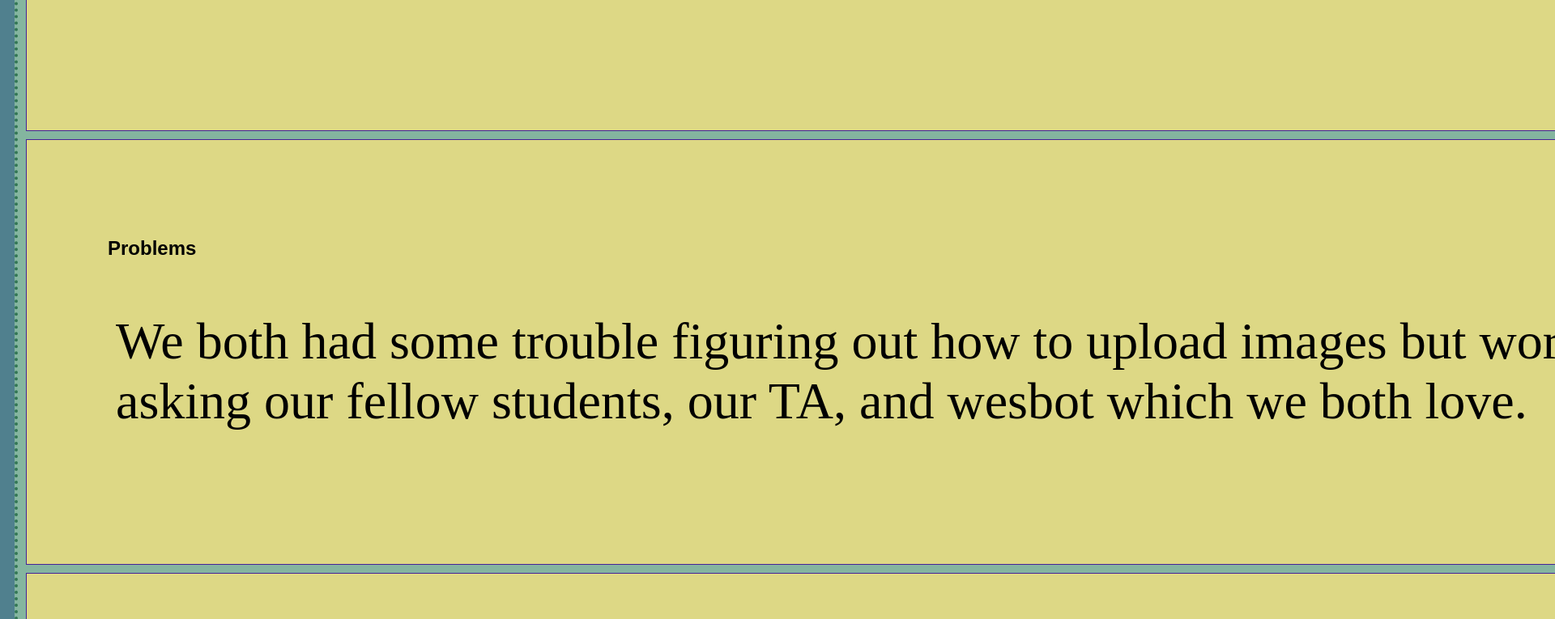
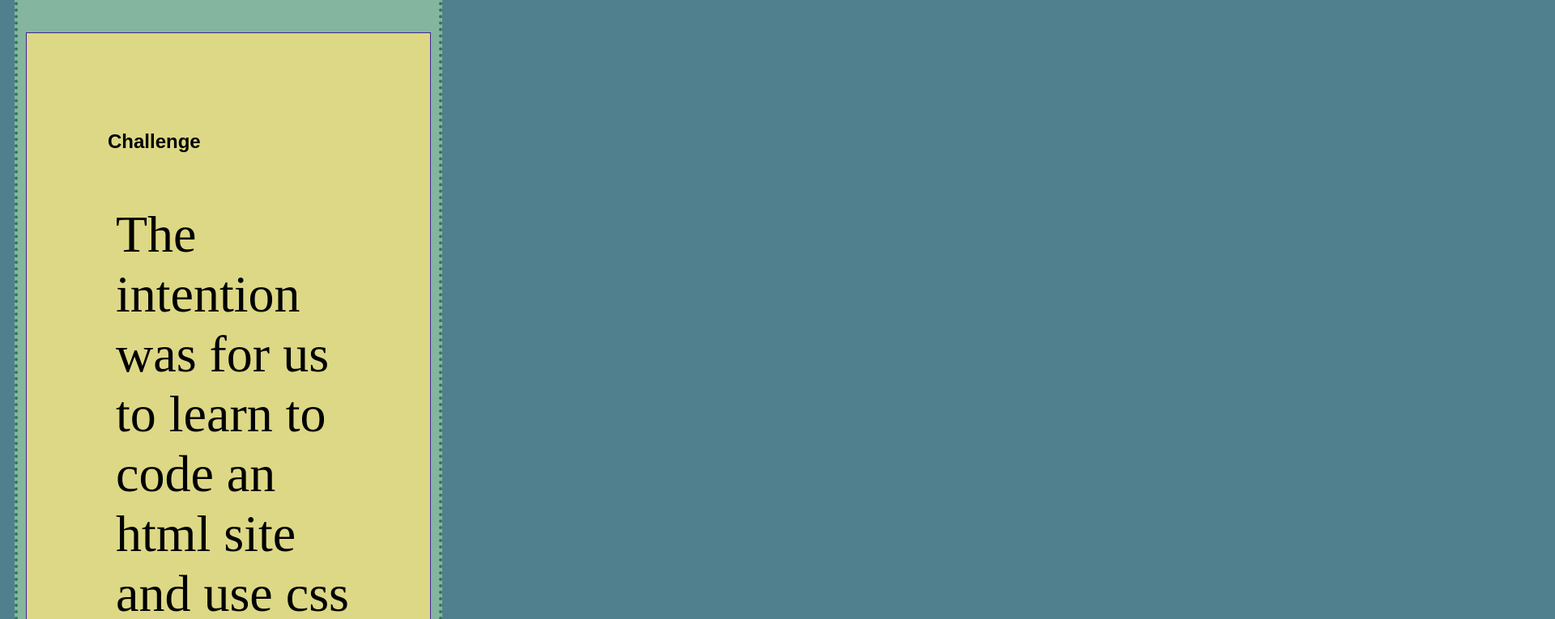
Before and after one commit to evile2001/art101, a plain HTML site: page lab2/index.html in a window 1280 px wide. Shown: the part 583-1348 px from the top of the page at 81% size, 1920 px wide, since content can reach past the window. Drawn offline with nearby package versions, Linux system fonts and the light colour scheme.

Commit message:
Update lab.css

```diff
--- a/lab2/css/lab.css
+++ b/lab2/css/lab.css
@@ -22,5 +22,5 @@ p {
 
 #content {
     border: dotted 4px #327654;
-    width: 5000px;
+    width: 500px;
 }
```
